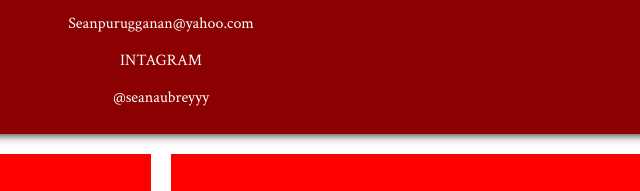
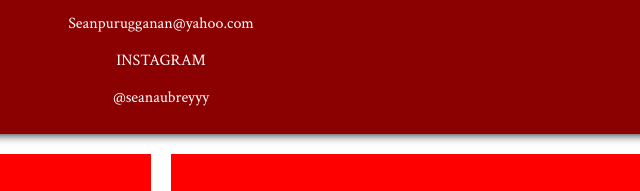
Before and after one commit to seanpurugganan/myresume, a plain HTML site: page index.html in a window 1280 px wide. Shown: the part 750-941 px from the top of the page, 479-1119 px from the left. Drawn offline with Linux system fonts and the light colour scheme.

Commit message:
Update index.html

```diff
--- a/index.html
+++ b/index.html
@@ -23,7 +23,7 @@
 				<p>For Computer Engineering</p>
 				<p>FACEBOOK</p>
 				<p>Seanpurugganan@yahoo.com</p>
-				<p>INTAGRAM</p>
+				<p>INSTAGRAM</p>
 				<p>@seanaubreyyy</p>
 			</div>
 		</div>
```
